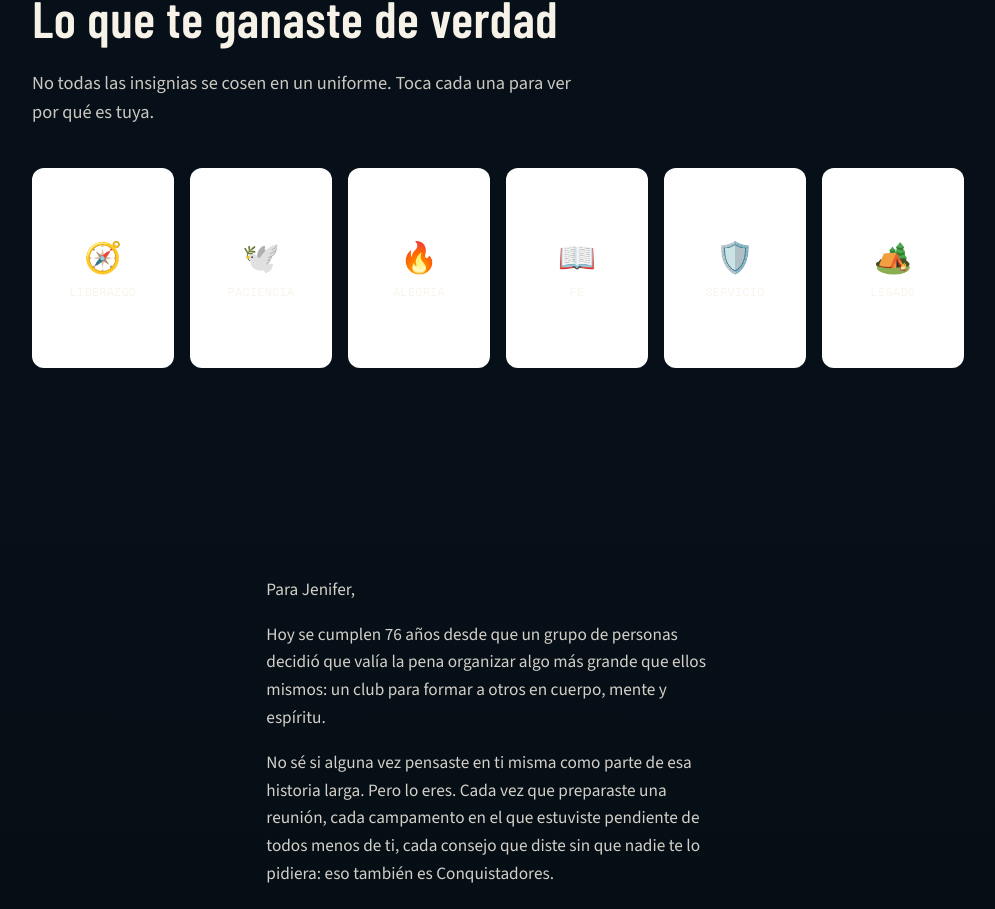
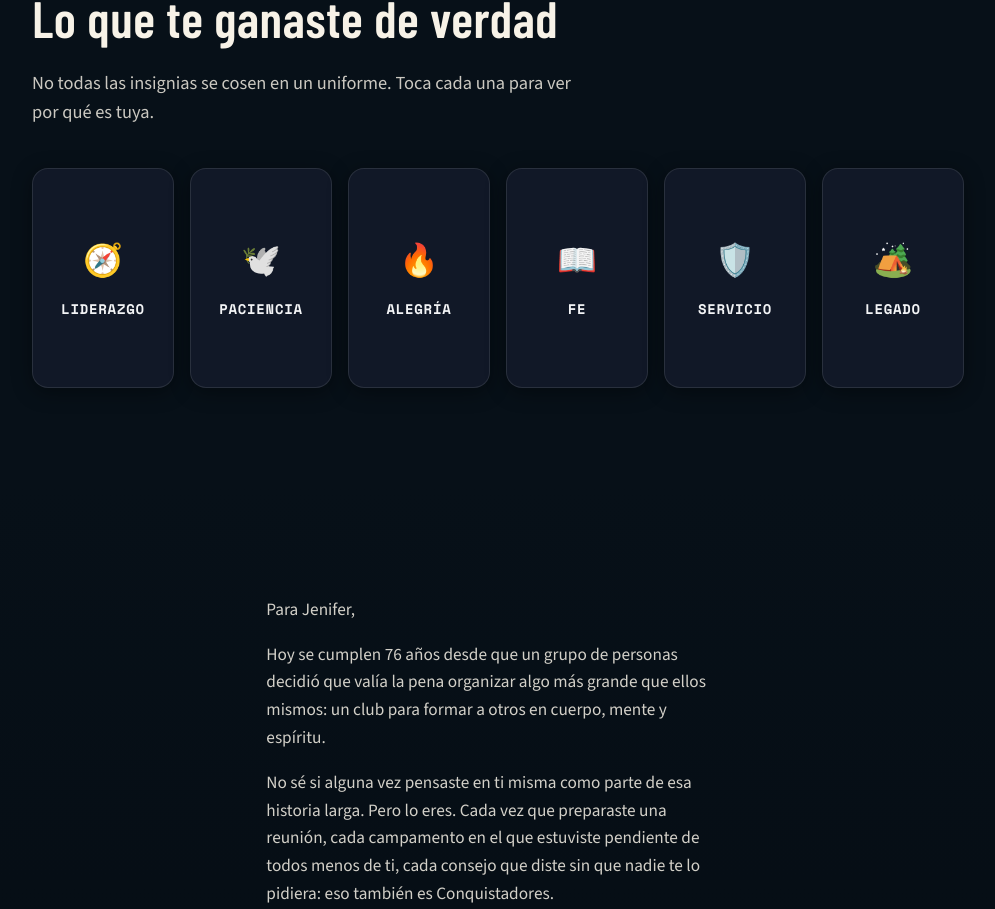
Before and after one commit to Gerson-Meneses/DIA-CONQUISTADOR, a React (Vite) app: page / in a window 1280 px wide. Shown: the part 4589-5498 px from the top of the page, without its empty margins (142-1137 px from the left). Built offline with nearby package versions, Linux system fonts and the light colour scheme.

Commit message:
Dia-Conquistador

```diff
--- a/src/index.css
+++ b/src/index.css
@@ -968,7 +968,7 @@ button {
 .badge-card {
   perspective: 1000px;
   cursor: pointer;
-  height: 200px; /* Ajusta la altura según tu diseño */
+  height: 220px;
 }
 
 .badge-card__inner {
@@ -980,12 +980,11 @@ button {
   transform-style: preserve-3d;
 }
 
-/* Estado girado */
 .badge-card.is-flipped .badge-card__inner {
   transform: rotateY(180deg);
 }
 
-/* Caras frontal y trasera */
+/* Base común para ambas caras en tema oscuro */
 .badge-card__face {
   position: absolute;
   width: 100%;
@@ -996,18 +995,49 @@ button {
   flex-direction: column;
   align-items: center;
   justify-content: center;
-  border-radius: 12px;
-  padding: 1rem;
+  border-radius: 16px;
+  padding: 1.25rem;
   box-sizing: border-box;
+  /* Fondo oscuro tipo tarjeta (sobresale del fondo principal) */
+  background-color: #111827;
+  border: 1px solid rgba(255, 255, 255, 0.1);
+  box-shadow: 0 4px 20px rgba(0, 0, 0, 0.4);
 }
 
-/* Frente */
+/* Cara Frontal */
 .badge-card__face--front {
-  background-color: #ffffff; /* Ajusta tu color */
+  gap: 0.75rem;
 }
 
-/* Trasera */
+.badge__icon {
+  font-size: 2rem;
+}
+
+.badge__name {
+  color: #f3f4f6; /* Texto claro */
+  font-weight: 600;
+  font-size: 0.875rem;
+  letter-spacing: 0.05em;
+  text-transform: uppercase;
+}
+
+/* Cara Trasera (Girada) */
 .badge-card__face--back {
-  background-color: #f3f4f6; /* Ajusta tu color */
   transform: rotateY(180deg);
+  background-color: #1f2937; /* Algo más claro que el frente para dar profundidad */
+  border-color: #f59e0b; /* Borde dorado/amarillo como acento */
 }
+
+.badge-card__title {
+  color: #f59e0b; /* Amarillo/Dorado institucional para el título */
+  font-size: 1rem;
+  font-weight: 700;
+  margin-bottom: 0.5rem;
+}
+
+.badge-card__text {
+  color: #e5e7eb; /* Blanco suave con excelente legibilidad sobre el gris oscuro */
+  font-size: 0.85rem;
+  line-height: 1.4;
+  margin: 0;
+}
```
